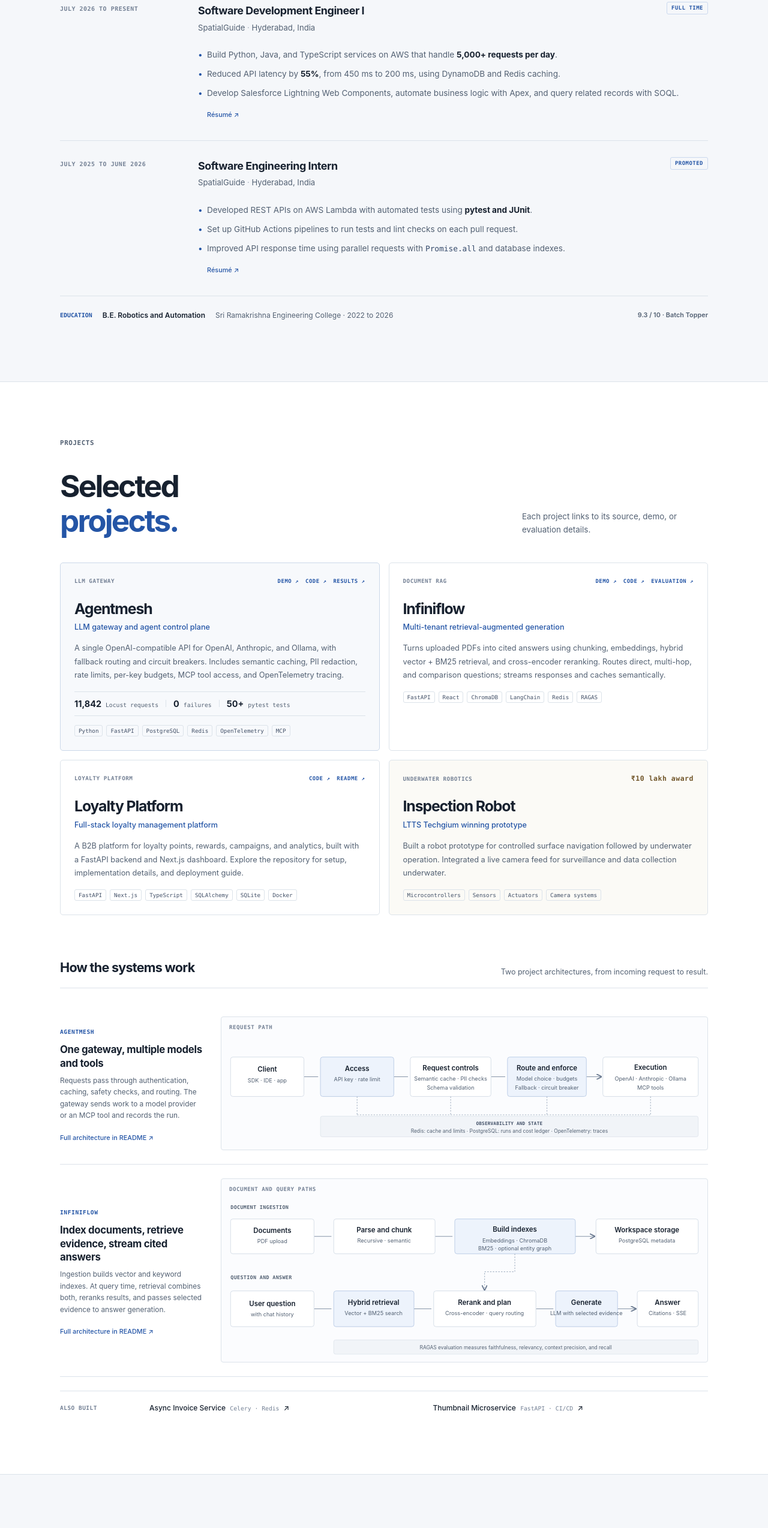
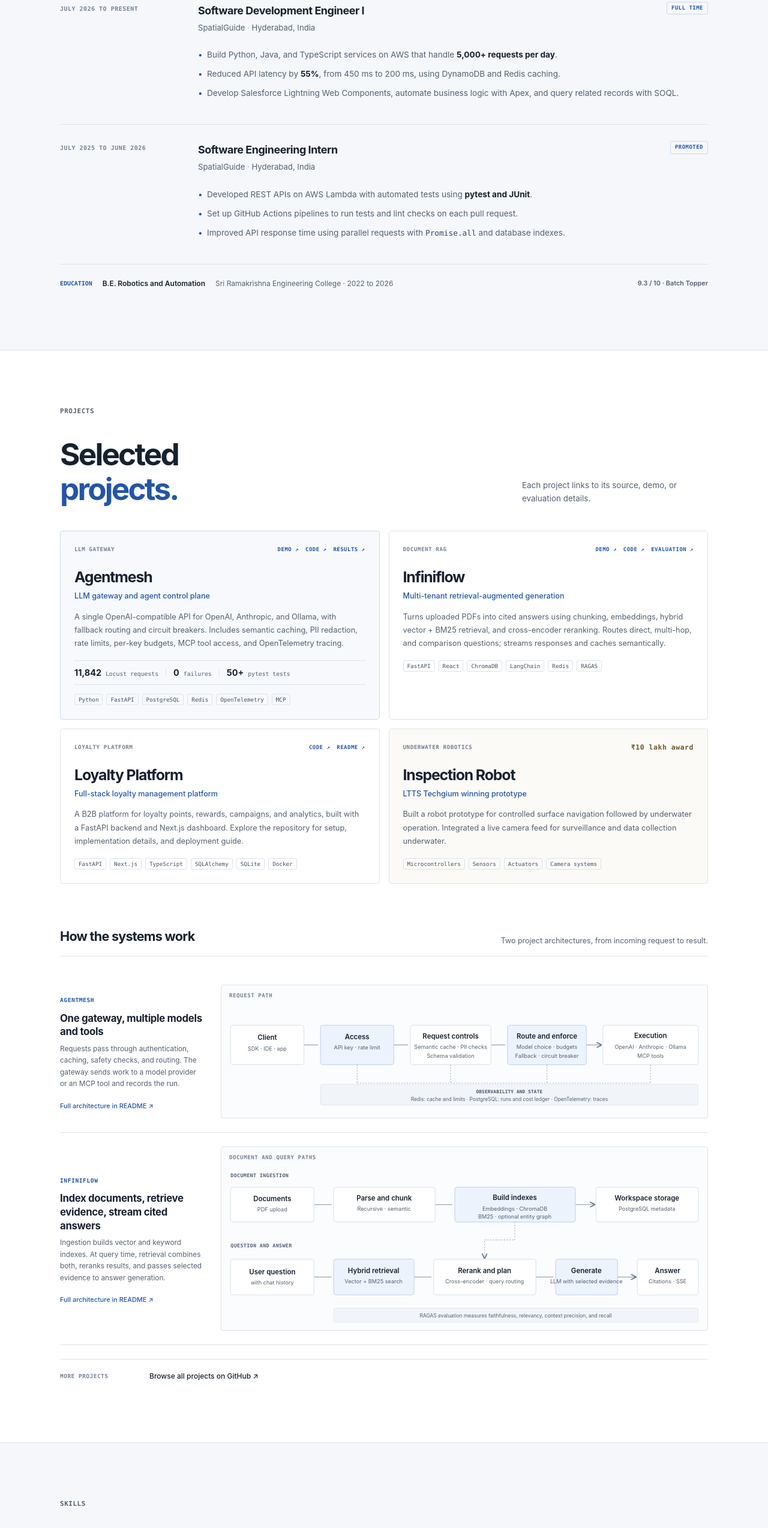
Before and after one commit to Apoorva5544/portfolio, a website built with Vite: page index.html in a window 1280 px wide. Shown: the part 1520-4068 px from the top of the page at 60% size. Built offline with nearby package versions, Linux system fonts and the light colour scheme.

Commit message:
fix resume

```diff
--- a/index.html
+++ b/index.html
@@ -27,7 +27,7 @@
         <p class="hero-intro">I build backend services on AWS and develop AI applications. My work includes Python, Java, TypeScript, API performance, and retrieval-augmented generation.</p>
         <div class="hero-actions">
           <a class="button button-primary" href="#projects">View projects <span>↓</span></a>
-          <a class="button button-outline" href="assets/Apoorva_Srinivasan_Resume.pdf" download>Download résumé <span>↗</span></a>
+          <a class="button button-outline" href="%BASE_URL%assets/Apoorva_Srinivasan_Resume.pdf" download>Download résumé <span>↗</span></a>
         </div>
         <div class="hero-links"><a href="https://github.com/Apoorva5544" target="_blank" rel="noreferrer">GitHub ↗</a><a href="https://linkedin.com/in/apoorva-srinivasan-bba609258" target="_blank" rel="noreferrer">LinkedIn ↗</a><a href="mailto:apoorvasrinivasan59@gmail.com">Email ↗</a></div>
       </div>
@@ -55,13 +55,13 @@
         <article class="experience-card">
           <div class="exp-date">JULY 2026 TO PRESENT</div>
           <div class="exp-main"><div class="exp-title"><div><h3>Software Development Engineer I</h3><p>SpatialGuide <span>·</span> Hyderabad, India</p></div><span class="exp-tag">FULL TIME</span></div>
-            <ul class="detail-list"><li>Build Python, Java, and TypeScript services on AWS that handle <strong>5,000+ requests per day</strong>.</li><li>Reduced API latency by <strong>55%</strong>, from 450 ms to 200 ms, using DynamoDB and Redis caching.</li><li>Develop Salesforce Lightning Web Components, automate business logic with Apex, and query related records with SOQL.</li></ul><a class="exp-proof" href="assets/Apoorva_Srinivasan_Resume.pdf" target="_blank">Résumé ↗</a>
+            <ul class="detail-list"><li>Build Python, Java, and TypeScript services on AWS that handle <strong>5,000+ requests per day</strong>.</li><li>Reduced API latency by <strong>55%</strong>, from 450 ms to 200 ms, using DynamoDB and Redis caching.</li><li>Develop Salesforce Lightning Web Components, automate business logic with Apex, and query related records with SOQL.</li></ul>
           </div>
         </article>
         <article class="experience-card">
           <div class="exp-date">JULY 2025 TO JUNE 2026</div>
           <div class="exp-main"><div class="exp-title"><div><h3>Software Engineering Intern</h3><p>SpatialGuide <span>·</span> Hyderabad, India</p></div><span class="exp-tag">PROMOTED</span></div>
-            <ul class="detail-list"><li>Developed REST APIs on AWS Lambda with automated tests using <strong>pytest and JUnit</strong>.</li><li>Set up GitHub Actions pipelines to run tests and lint checks on each pull request.</li><li>Improved API response time using parallel requests with <code>Promise.all</code> and database indexes.</li></ul><a class="exp-proof" href="assets/Apoorva_Srinivasan_Resume.pdf" target="_blank">Résumé ↗</a>
+            <ul class="detail-list"><li>Developed REST APIs on AWS Lambda with automated tests using <strong>pytest and JUnit</strong>.</li><li>Set up GitHub Actions pipelines to run tests and lint checks on each pull request.</li><li>Improved API response time using parallel requests with <code>Promise.all</code> and database indexes.</li></ul>
           </div>
         </article>
         <div class="education-row"><span>EDUCATION</span><strong>B.E. Robotics and Automation</strong><span>Sri Ramakrishna Engineering College · 2022 to 2026</span><b>9.3 / 10 · Batch Topper</b></div>
@@ -151,7 +151,7 @@
           </figure>
         </article>
       </div>
-      <div class="more-work"><span>ALSO BUILT</span><a href="https://github.com/Apoorva5544/async-invoice-service" target="_blank" rel="noreferrer">Async Invoice Service <span>Celery · Redis</span> ↗</a><a href="https://github.com/Apoorva5544/thumbnail-microservice" target="_blank" rel="noreferrer">Thumbnail Microservice <span>FastAPI · CI/CD</span> ↗</a></div>
+      <div class="more-work"><span>MORE PROJECTS</span><a href="https://github.com/Apoorva5544" target="_blank" rel="noreferrer">Browse all projects on GitHub ↗</a></div>
     </section>
 
     <section class="section section-alt" id="skills">
@@ -171,12 +171,12 @@
 
     <section class="recognition wrap">
       <div class="section-label">AWARDS AND COURSEWORK</div>
-      <div class="recognition-items"><div><p><b>LTTS Techgium</b><br>8th Edition winner · ₹10 lakh prize<br><a class="evidence-link" href="assets/techgium-win.jpeg" target="_blank">Award photo ↗</a></p></div><div><p><b>Smart India Hackathon</b><br>2024 national finalist<br><a class="evidence-link" href="assets/Apoorva_Srinivasan_Resume.pdf" target="_blank">Résumé ↗</a></p></div><div><p><b>Academic honours</b><br>Batch topper · Best Outgoing Student<br><a class="evidence-link" href="assets/topper-24-25.jpeg" target="_blank">Topper award ↗</a> · <a class="evidence-link" href="assets/best-outgoing.jpeg" target="_blank">Outgoing award ↗</a></p></div></div>
+      <div class="recognition-items"><div><p><b>LTTS Techgium</b><br>8th Edition winner · ₹10 lakh prize<br><a class="evidence-link" href="assets/techgium-win.jpeg" target="_blank">Award photo ↗</a></p></div><div><p><b>Smart India Hackathon</b><br>2024 national finalist</p></div><div><p><b>Academic honours</b><br>Batch topper · Best Outgoing Student<br><a class="evidence-link" href="assets/topper-24-25.jpeg" target="_blank">Topper award ↗</a> · <a class="evidence-link" href="assets/best-outgoing.jpeg" target="_blank">Outgoing award ↗</a></p></div></div>
       <div class="credential-row"><span>COURSE COMPLETION</span><strong>Ultimate AWS Certified Developer Associate (DVA-C02) Exam Prep</strong><a href="https://ude.my/UC-d8ad82c2-5941-4282-85a2-dabe79dab554" target="_blank" rel="noreferrer">Verify on Udemy ↗</a><a href="assets/aws-cert.jpg" target="_blank">View certificate ↗</a></div>
     </section>
   </main>
 
-  <footer class="footer"><div class="wrap footer-inner"><div><p class="eyebrow">CONTACT</p><h2>Get in touch<br><span>with me.</span></h2></div><div class="footer-contact"><a class="email-link" href="mailto:apoorvasrinivasan59@gmail.com">apoorvasrinivasan59@gmail.com ↗</a><div><a href="https://github.com/Apoorva5544" target="_blank" rel="noreferrer">GitHub ↗</a><a href="https://linkedin.com/in/apoorva-srinivasan-bba609258" target="_blank" rel="noreferrer">LinkedIn ↗</a><a href="assets/Apoorva_Srinivasan_Resume.pdf" download>Résumé ↓</a></div></div></div><div class="wrap footer-bottom"><span>© 2026 Apoorva Srinivasan</span><a href="#home">BACK TO TOP ↑</a></div></footer>
+  <footer class="footer"><div class="wrap footer-inner"><div><p class="eyebrow">CONTACT</p><h2>Get in touch<br><span>with me.</span></h2></div><div class="footer-contact"><a class="email-link" href="mailto:apoorvasrinivasan59@gmail.com">apoorvasrinivasan59@gmail.com ↗</a><div><a href="https://github.com/Apoorva5544" target="_blank" rel="noreferrer">GitHub ↗</a><a href="https://linkedin.com/in/apoorva-srinivasan-bba609258" target="_blank" rel="noreferrer">LinkedIn ↗</a></div></div></div><div class="wrap footer-bottom"><span>© 2026 Apoorva Srinivasan</span><a href="#home">BACK TO TOP ↑</a></div></footer>
   <script type="module" src="main.js"></script>
 </body>
 </html>
```
